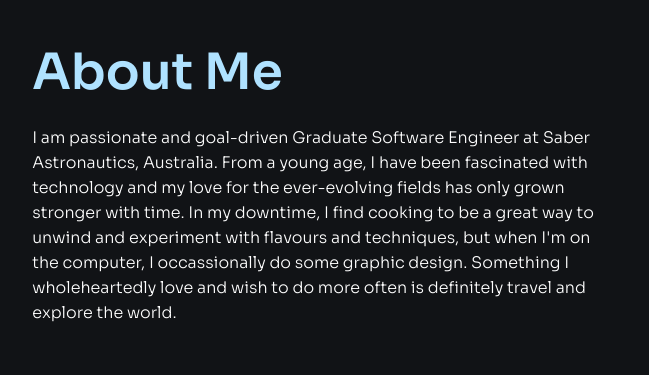
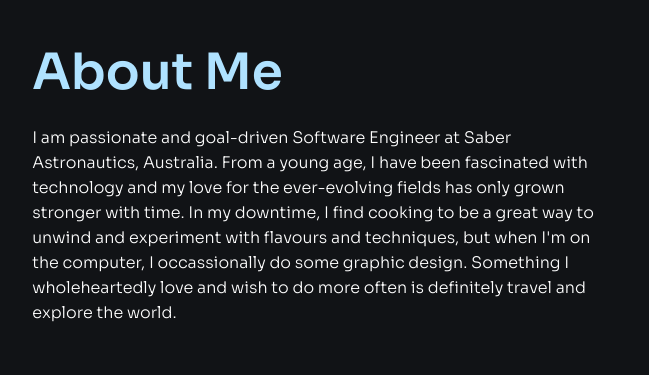
Before and after one commit to ridho-y/home, a plain HTML site: page index.html in a window 1280 px wide. Shown: the part 960-1335 px from the top of the page, 147-796 px from the left. Drawn offline with nearby package versions, Linux system fonts and the light colour scheme; grey boxes are pictures that could not be loaded.

Commit message:
Update About Me

```diff
--- a/index.html
+++ b/index.html
@@ -77,7 +77,7 @@
                 <div class="card">
                     <h2>About Me</h2>
                     <br>
-                    <p>I am passionate and goal-driven Graduate Software Engineer at
+                    <p>I am passionate and goal-driven Software Engineer at
                         Saber Astronautics, Australia. From a young age, I
                         have been fascinated
                         with technology and my love for the ever-evolving fields has only grown stronger with time.
```
